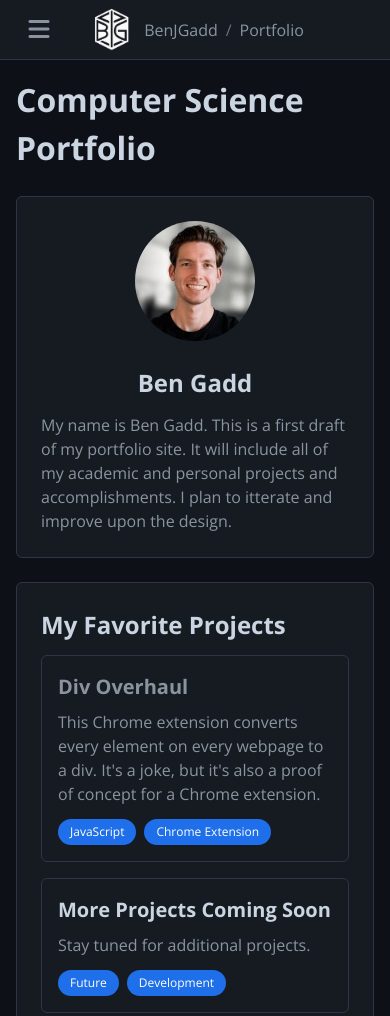
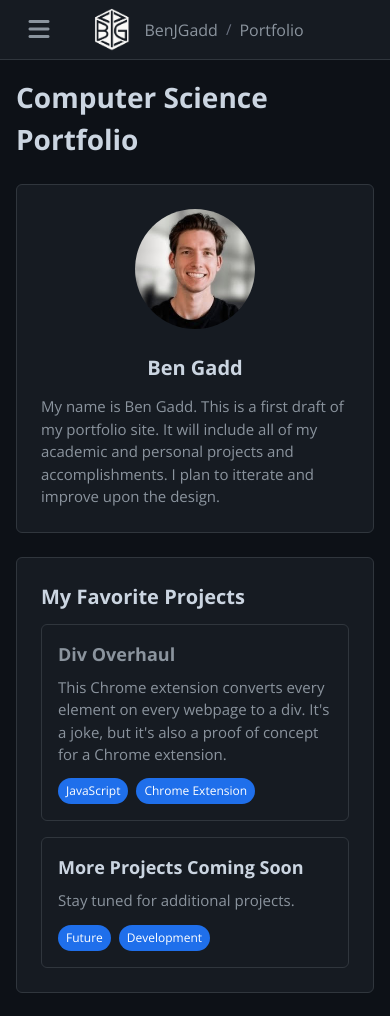
Before and after one commit to BenJGadd/benjgadd.com, a plain HTML site: page index.html in a window 390 px wide. Shown: the top 1016 px of the page. Drawn offline with nearby package versions, Linux system fonts and the light colour scheme.

Commit message:
Add files via upload

```diff
--- a/styles/base.css
+++ b/styles/base.css
@@ -3,4 +3,4 @@
 a{text-decoration:none;color:inherit}
 main{max-width:1200px;margin:0 auto;padding:1rem}
 a,p{color:#8b949e}
-body{background-color:#0d1117;color:#cbd5e1;font-family:'Open Sans',system-ui,-apple-system,sans-serif;line-height:1.5}
+body{background-color:#0d1117;color:#cbd5e1;font-family:'Open Sans',system-ui,-apple-system,sans-serif;line-height:1.5;font-size:16px}
--- a/styles/main.css
+++ b/styles/main.css
@@ -42,3 +42,30 @@ h3{font-size:1.25rem}
 .card-grid{grid-template-columns:1fr}
 .left-grid :last-child{margin-bottom:0}
 }
+
+/* Update existing text sizes */
+h1 { font-size: 2rem; }
+h2 { font-size: 1.5rem; }
+h3 { font-size: 1.25rem; }
+p { font-size: 1rem; }
+
+/* Add mobile-specific adjustments */
+@media (max-width: 768px) {
+    h1 { font-size: 1.75rem; }
+    h2 { font-size: 1.25rem; }
+    h3 { font-size: 1.125rem; }
+    p { font-size: 0.9375rem; }
+
+    .tags span {
+        font-size: 0.75rem;
+        padding: 0.25rem 0.5rem;
+    }
+
+    .card button {
+        font-size: 0.9375rem;
+    }
+
+    .subcard p {
+        font-size: 0.9375rem;
+    }
+}
```
